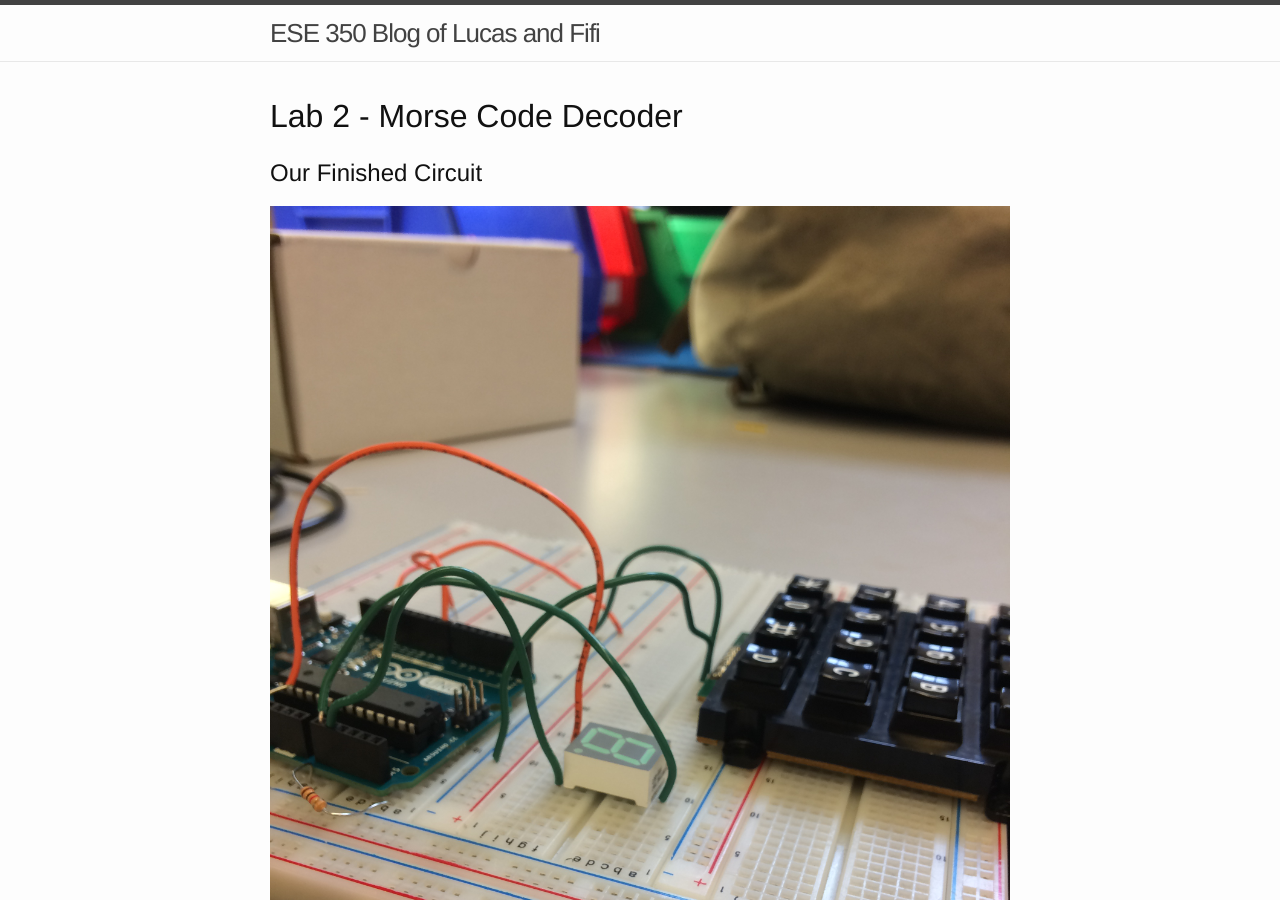
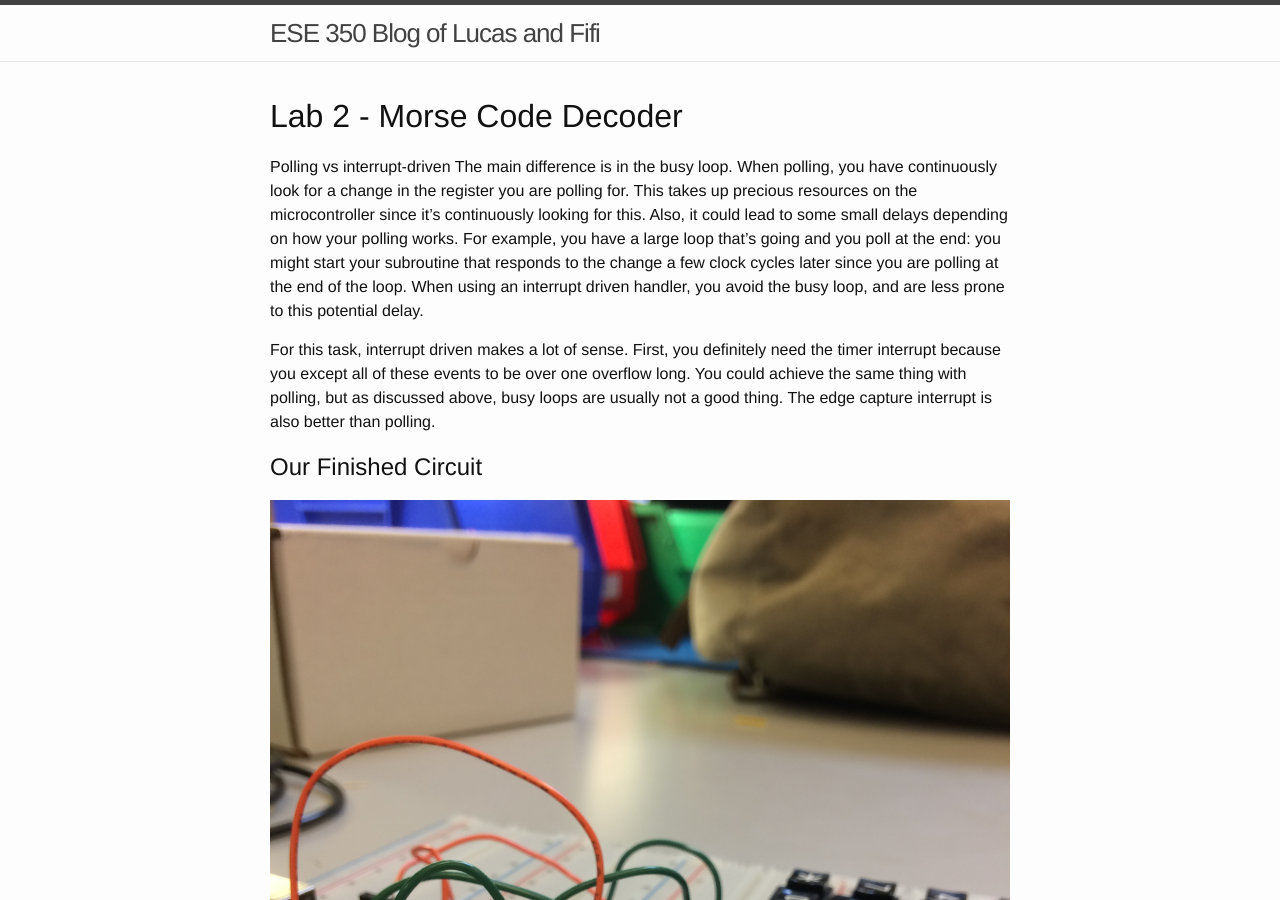
Before and after one commit to feefles/ese350, a Jekyll site: the page built from lab2.md, in a window 1280 px wide and 900 px high. Built offline with Jekyll 4.4.1, drawn with Linux system fonts in a browser that asks for light colours.

Commit message:
add more to lab2 writeup

```diff
--- a/lab2.md
+++ b/lab2.md
@@ -6,6 +6,21 @@ permalink: "/lab2.html"
 
 Lab 2 - Morse Code Decoder
 ==========================
+
+Polling vs interrupt-driven
+The main difference is in the busy loop. When polling, you have continuously look for a change
+in the register you are polling for. This takes up precious resources on the microcontroller
+since it's continuously looking for this. Also, it could lead to some small delays depending on how your polling works.
+For example, you have a large loop that's going and you poll at the end: you might start your subroutine
+that responds to the change a few clock cycles later since you are polling at the end of the loop.
+When using an interrupt driven handler, you avoid the busy loop, and are less prone
+to this potential delay.
+
+For this task, interrupt driven makes a lot of sense. First, you definitely need the
+timer interrupt because you except all of these events to be over one overflow long.
+You could achieve the same thing with polling, but as discussed above, busy loops
+are usually not a good thing. The edge capture interrupt is also better than polling.
+
 
 
 Our Finished Circuit
```
